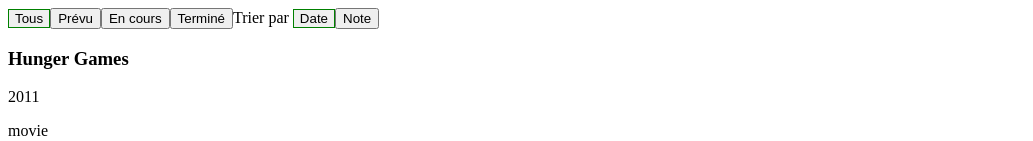
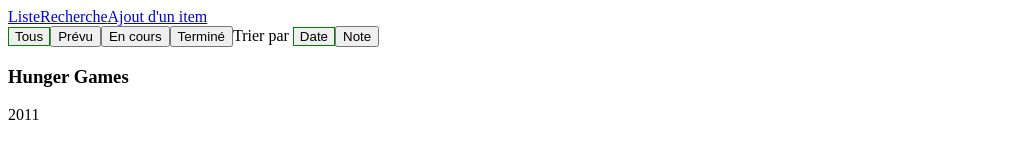
Before and after one commit to jeremytahar/whatchlist, an Angular app: page / in a window 1280 px wide. Shown: the top 141 px of the page, without its empty margins (0-1033 px from the left). Built offline with nearby package versions, Linux system fonts and the light colour scheme; no server answers; data requests are answered from the project's data file.

Commit message:
Add OMDb search route and navigation

```diff
--- a/src/app/app.html
+++ b/src/app/app.html
@@ -1 +1,7 @@
+<nav>
+  <a routerLink="/">Liste</a>
+  <a routerLink="/watchlist/search">Recherche</a>
+  <a routerLink="/watchlist/new">Ajout d'un item</a>
+</nav>
+
 <router-outlet />
--- a/src/app/app.routes.ts
+++ b/src/app/app.routes.ts
@@ -2,11 +2,13 @@ import { Routes } from '@angular/router';
 import { WatchDetail } from './watchlist/watch-detail/watch-detail';
 import { WatchList } from './watchlist/watch-list/watch-list';
 import { WatchForm } from './watchlist/watch-form/watch-form';
+import { OmdbSearch } from './watchlist/omdb-search/omdb-search';
 
 export const routes: Routes = [
   { path: '', component: WatchList },
   { path: 'watchlist', component: WatchList },
   { path: 'watchlist/new', component: WatchForm },
+  { path: 'watchlist/search', component: OmdbSearch },
   { path: 'watchlist/:id', component: WatchDetail },
-  { path: 'watchlist/:id/edit', component: WatchForm}
+  { path: 'watchlist/:id/edit', component: WatchForm },
 ];
--- a/src/app/app.ts
+++ b/src/app/app.ts
@@ -1,6 +1,5 @@
-import { Component, signal, inject } from '@angular/core';
+import { Component } from '@angular/core';
 import { RouterLink, RouterOutlet } from '@angular/router';
-import { WatchlistService } from './watch-item/watchlist.service';
 
 @Component({
   imports: [RouterOutlet, RouterLink],
@@ -8,10 +7,4 @@ import { WatchlistService } from './watch-item/watchlist.service';
   styleUrl: './app.css',
   templateUrl: './app.html',
 })
-export class App {
-  protected readonly title = signal('whatchlist');
-  private readonly watchlistService = inject(WatchlistService);
-  protected readonly watchlist = this.watchlistService.watchlist;
-  protected readonly loading = this.watchlistService.loading;
-  protected readonly error = this.watchlistService.error;
-}
+export class App {}
```
